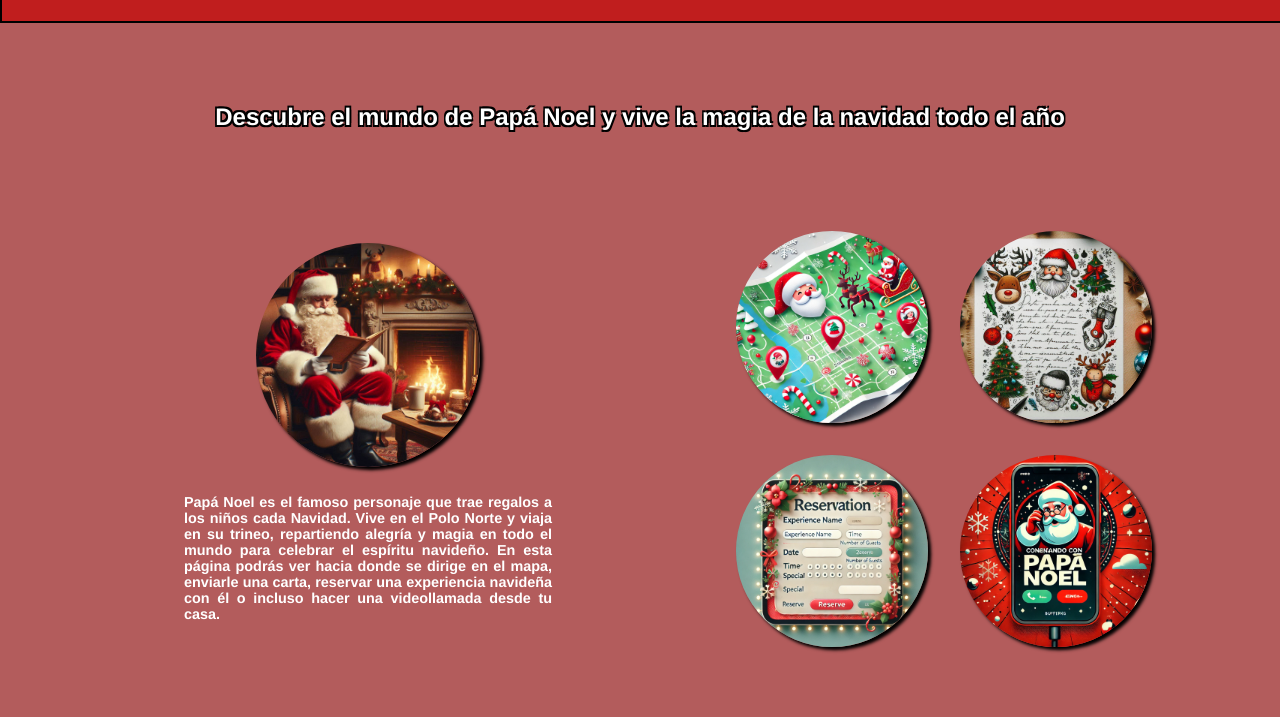
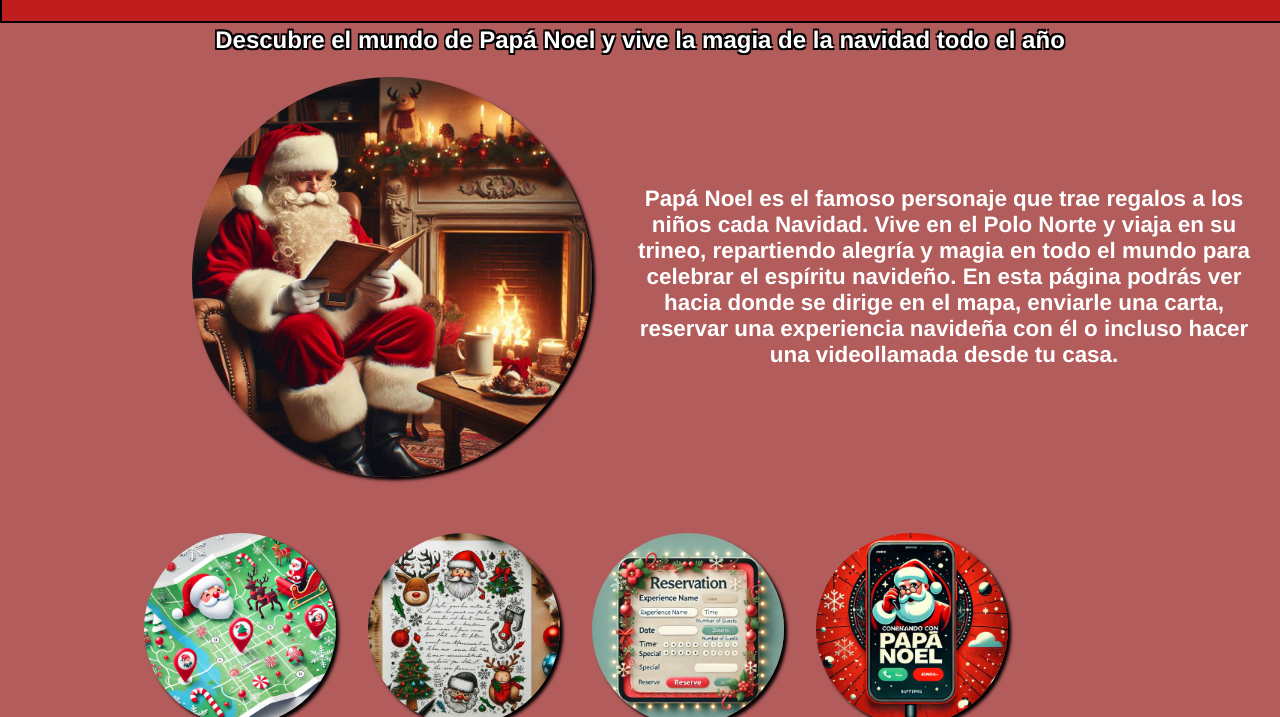
Before and after one commit to 100495717/PROYECTO-INTERFACES-DE-USUARIO-P-GINA-PAP-NOEL, a plain HTML site: page Pages/descubre_papanoel.html in a window 1280 px wide. Shown: the part 83-800 px from the top of the page. Drawn offline with Linux system fonts and the light colour scheme.

Commit message:
FINAL DE FINALES

```diff
--- a/style/css.css
+++ b/style/css.css
@@ -192,12 +192,6 @@ section{
 }
 
 
-.descubre{
-    display: flex;
-    flex-direction: column;
-    margin: auto;
-    gap: 0.8rem;
-}
 .pag2 img{
     width: 12rem;
     height: auto;
@@ -207,7 +201,8 @@ section{
 
 }
 #imagentexto{
-    width: 14rem;
+    width: 25rem;
+    margin-left: 12rem;
 }
 
 #head2{
@@ -222,15 +217,24 @@ section{
 }
 .contenedor2{
     display: flex;
+    flex-direction: column;
     align-items: center;
     justify-content: center;
     margin:auto;
 }
+
+.descubre {
+    display: flex;
+    flex-direction: row;
+    margin: auto;
+    margin-bottom: 3.5rem;
+}
+
 .textopag2{
     width: 50%;
-    font-size: 90%;
+    font-size: 140%;
     color: white;
-    text-align: justify;
+    text-align: center;
     margin: auto;
     font-weight: bold;
 
@@ -238,7 +242,7 @@ section{
 
 .imagenespag2{
     display: grid;
-    grid-template-columns: repeat(2,1fr);
+    grid-template-columns: repeat(4,1fr);
     gap: 2rem;
     align-items: center;
     justify-content: center;
```
